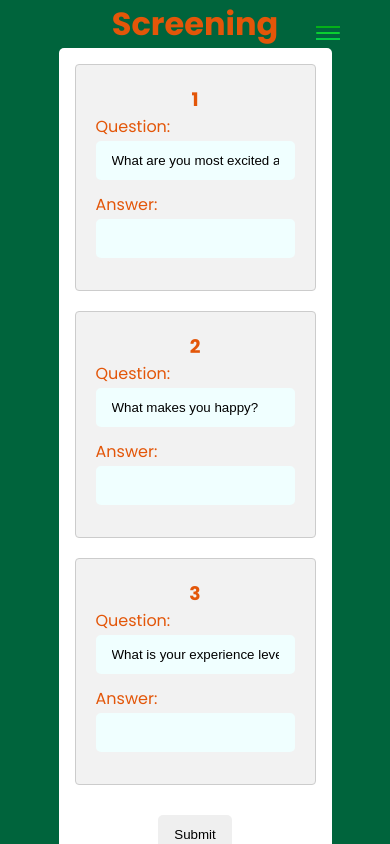
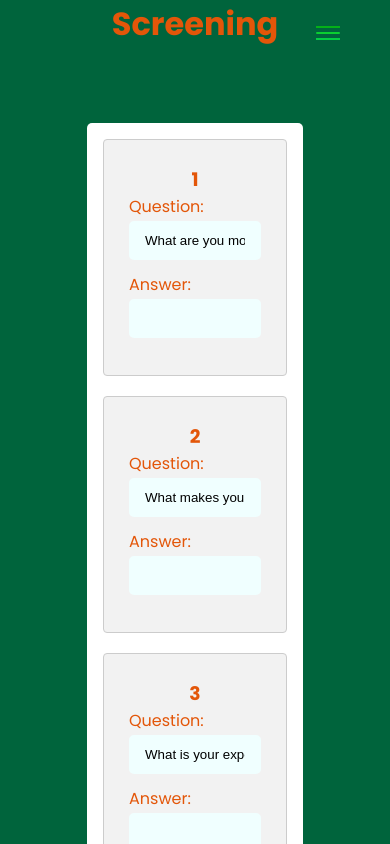
Before and after one commit to DQuaya/Trail-Ahead-Front-End, a React (Create React App) app: page /quiz in a window 390 px wide. Shown: the top 844 px of the page. Built offline with nearby package versions, Linux system fonts and the light colour scheme.

Commit message:
initial styling for quiz page

```diff
--- a/src/Components/Quiz/Quiz.css
+++ b/src/Components/Quiz/Quiz.css
@@ -1,25 +1,26 @@
-
-form {
-    width: 25%;
-
-}
-
 .quizContainer {
   display: flex;
   flex-direction: column;
   align-items: center;
+  padding: 75px;
+}
+
+form {
+  width: 27%;
+  max-width: 600px;
+  margin: 0 auto;
 
 }
+
+
 
 .quizBox {
   background-color: #f2f2f2;
   border: 1px solid #ccc;
   border-radius: 4px;
-  padding: 20px;
+  padding: 25px;
   margin-bottom: 20px;
   width: 100%;
-
-
 }
 
 .quizItem {
@@ -35,15 +36,16 @@ button[type="submit"] {
 }
 
 
+
 /* Media Queries */
 @media (max-width: 768px) {
   form {
-    width: 50%;
+    width: 60%;
   }
 }
 
 @media (max-width: 576px) {
   form {
-    width: 70%;
+    width: 90%;
   }
 }
```
